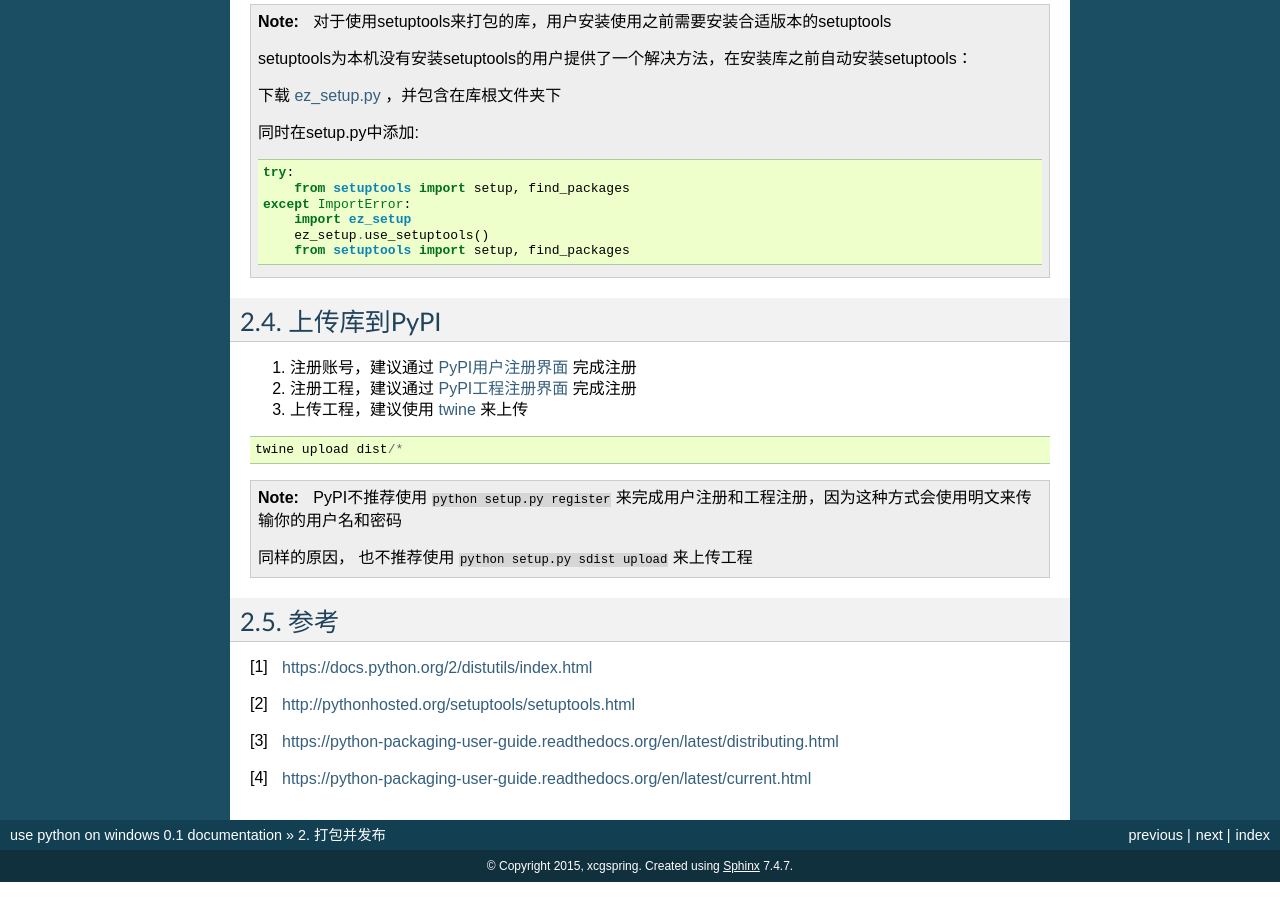
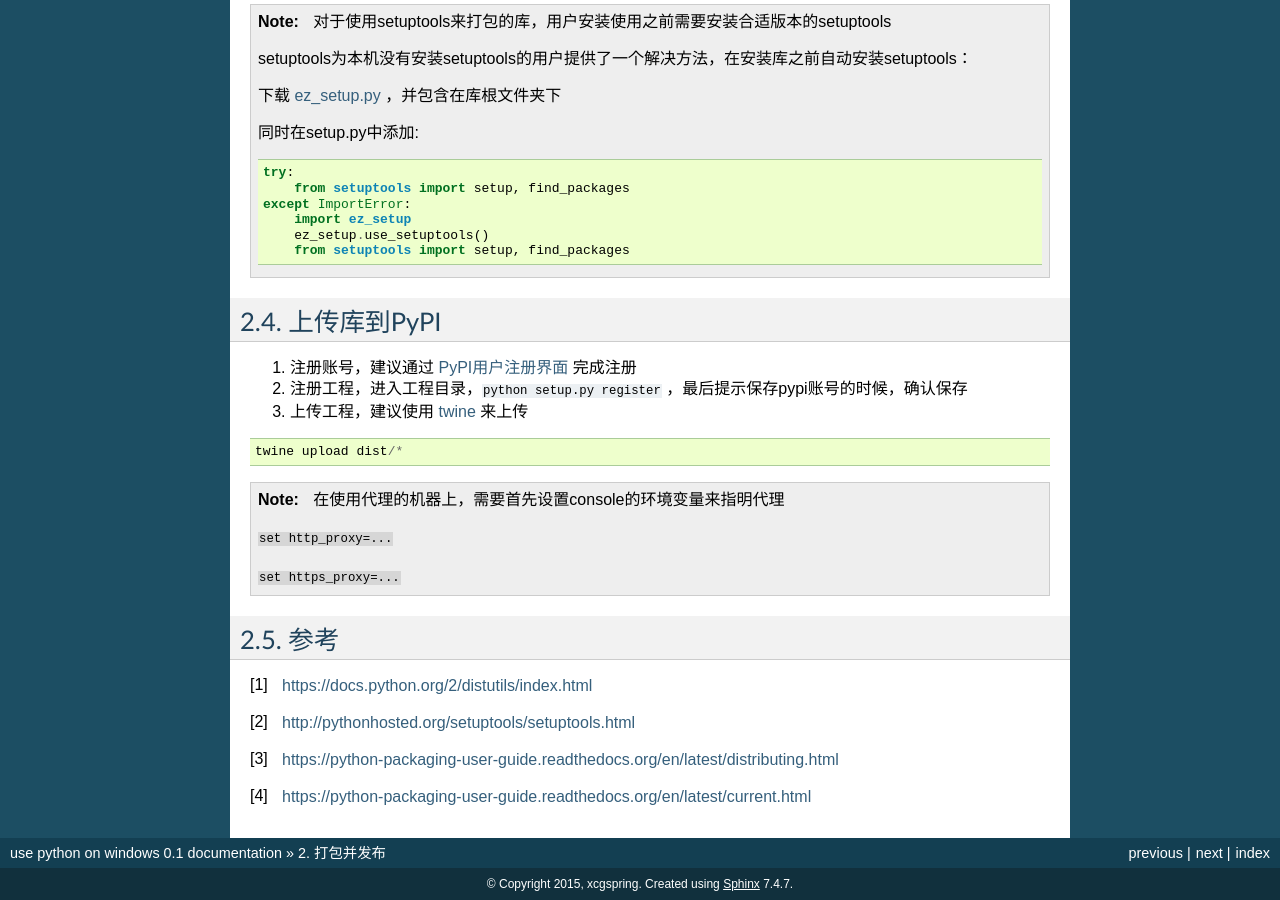
Before and after one commit to xcgspring/use_python, a Sphinx documentation site: the page built from source/packaging_and_sharing.rst, in a window 1280 px wide and 900 px high, scrolled down 2745 px. Built offline with Sphinx 7.4.7, drawn with Linux system fonts in a browser that asks for light colours; pages that are not in the unit, such as notebooks, are missing from menus.

Commit message:
improve packaging documents
Signed-off-by: xcgspring <xcgspring@163.com>

```diff
--- a/source/package_management.rst
+++ b/source/package_management.rst
@@ -115,6 +115,12 @@ pip的用法和easy_install类似，但支持更多的功能::
                                   whether a new version of pip is available for
                                   download. Implied with --no-index.
 
+.. note::
+
+ 对于使用代理的机器，在使用pip时候需要指明代理
+
+ pip install XXX --proxy <proxy>
+
 参考
 =================
 
--- a/source/packaging_and_sharing.rst
+++ b/source/packaging_and_sharing.rst
@@ -184,7 +184,7 @@ setup函数的参数::
 =================
 
 1. 注册账号，建议通过 `PyPI用户注册界面 <https://pypi.python.org/pypi?%3Aaction=register_form>`_ 完成注册
-2. 注册工程，建议通过 `PyPI工程注册界面 <https://pypi.python.org/pypi?%3Aaction=submit_form>`_ 完成注册
+2. 注册工程，进入工程目录，``python setup.py register`` ，最后提示保存pypi账号的时候，确认保存
 3. 上传工程，建议使用 `twine <https://python-packaging-user-guide.readthedocs.org/en/latest/projects.html#twine>`_ 来上传
 
 ::
@@ -193,9 +193,11 @@ setup函数的参数::
 
 .. note::
 
- PyPI不推荐使用 ``python setup.py register`` 来完成用户注册和工程注册，因为这种方式会使用明文来传输你的用户名和密码
+ 在使用代理的机器上，需要首先设置console的环境变量来指明代理
 
- 同样的原因， 也不推荐使用 ``python setup.py sdist upload`` 来上传工程
+ ``set http_proxy=...``
+
+ ``set https_proxy=...``
 
 
 
```
